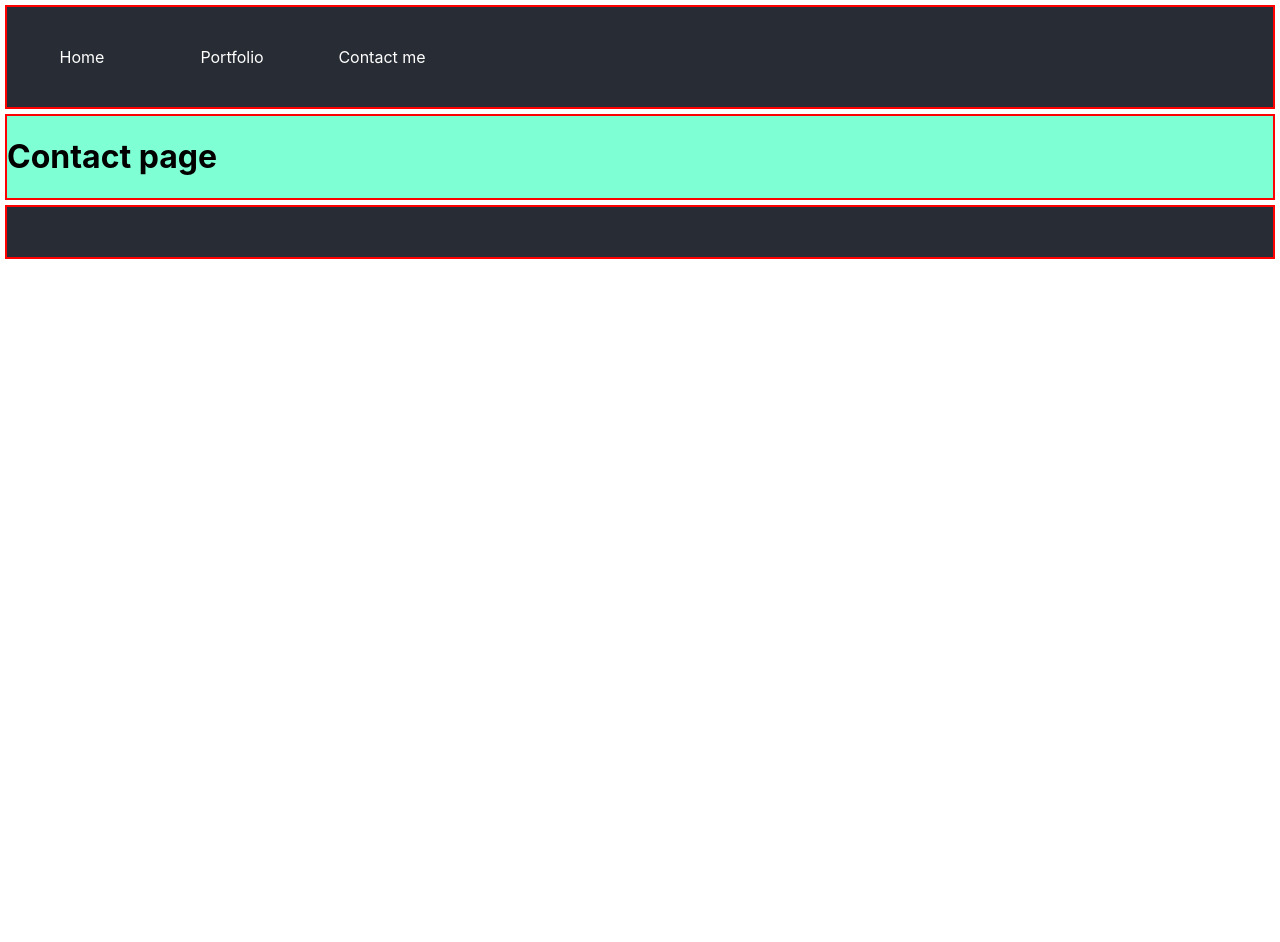
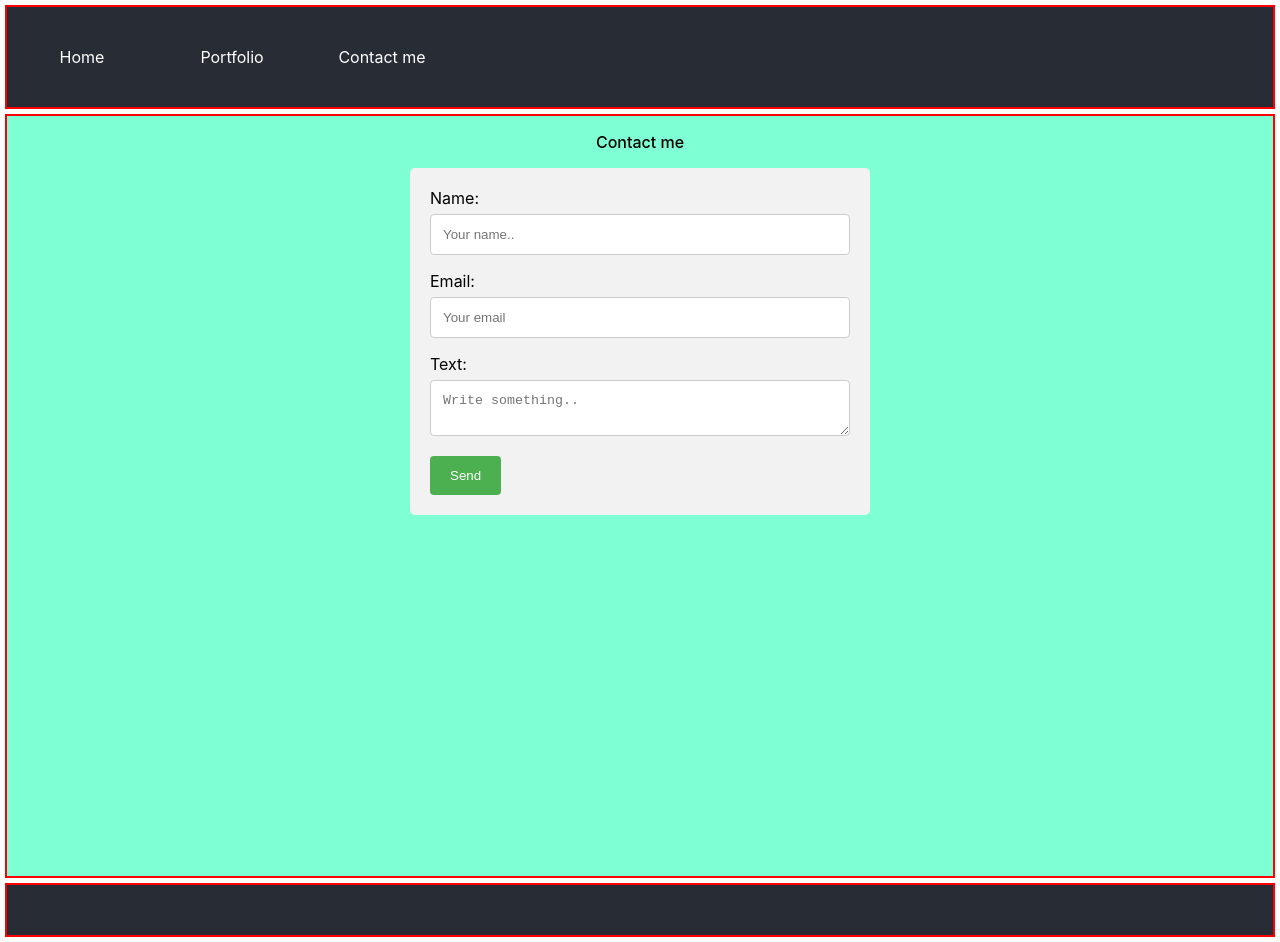
Before and after one commit to vkzchk/dproject, a React (Create React App) app: page /contact in a window 1280 px wide. Before the commit the page ends 800 px from the top, so only its background shows below. Built offline with nearby package versions, Linux system fonts and the light colour scheme.

Commit message:
added contact form

```diff
--- a/public/index.html
+++ b/public/index.html
@@ -22,7 +22,7 @@
       work correctly both with client-side routing and a non-root public URL.
       Learn how to configure a non-root public URL by running `npm run build`.
     -->
-  <title>Rick and Morty pet project</title>
+  <title>Portfolio</title>
 </head>
 
 <body>
--- a/src/components/contact/contact.css
+++ b/src/components/contact/contact.css
@@ -3,4 +3,38 @@
     grid-row: 2 / -1;
     border: 2px solid red;
     background-color: aquamarine;
+    height: 760px;
   }
+  p {
+    text-align: center;
+    font-weight: 500;
+  }
+  .contact-form {
+    max-width: 420px;
+    margin: 0 auto;
+    border-radius: 5px;
+    background-color: #f2f2f2;
+    padding: 20px;
+  }
+  input[type=text],input[type=email], textarea {
+    width: 100%;
+    padding: 12px;
+    border: 1px solid #ccc;
+    border-radius: 4px;
+    box-sizing: border-box;
+    margin-top: 6px;
+    margin-bottom: 16px;
+    resize: vertical;
+}
+button[type=submit] {
+  background-color: #4CAF50;
+  color: white;
+  padding: 12px 20px;
+  border: none;
+  border-radius: 4px;
+  cursor: pointer;
+}
+
+button[type=submit]:hover {
+  background-color: #45a049;
+}
--- a/src/components/contact/contact.js
+++ b/src/components/contact/contact.js
@@ -1,13 +1,47 @@
-import React from 'react'
+import React, { useState } from 'react'
 
 import './contact.css';
 
 const Contact = () => {
-    return (
-        <div className="contact">
-            <h1>Contact page</h1>
-        </div>
-    )
+  const [name, setName] = useState('')
+  const [inputText, setInputText] = useState('')
+  const [email, setEmail] = useState('')
+  return (
+    <div className="contact">
+      <p>Contact me</p>
+      <form className="contact-form">
+        <label>
+          Name:
+          <input
+            type="text"
+            name="name"
+            placeholder="Your name.."
+            value={name}
+            onChange={e => setName(e.target.value)}
+          />
+        </label>
+        <br />
+        <label htmlFor="email">Email:</label>
+        <input
+          type="email"
+          name="email"
+          placeholder="Your email"
+          value={email}
+          onChange={e => setEmail(e.target.value)}
+        />
+        <br />
+        <label htmlFor="text">Text: </label>
+        <textarea
+          id="text"
+          placeholder="Write something.."
+          value={inputText}
+          onChange={e => setInputText(e.target.value)}
+        />
+        <br />
+        <button type="submit">Send</button>
+      </form>
+    </div>
+  )
 }
 
 export default Contact;
```
